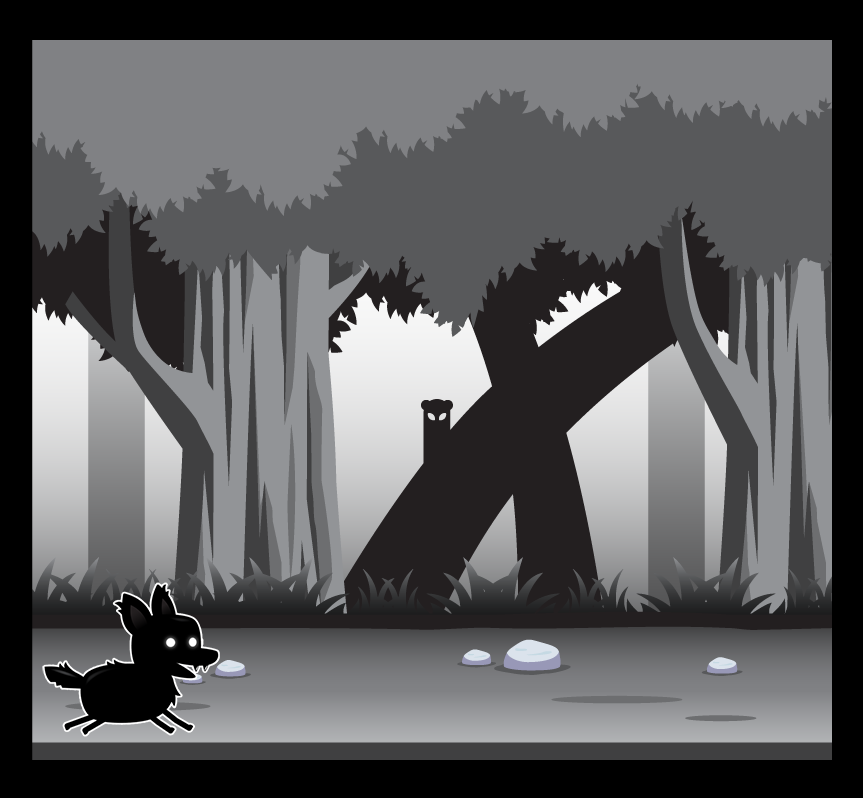
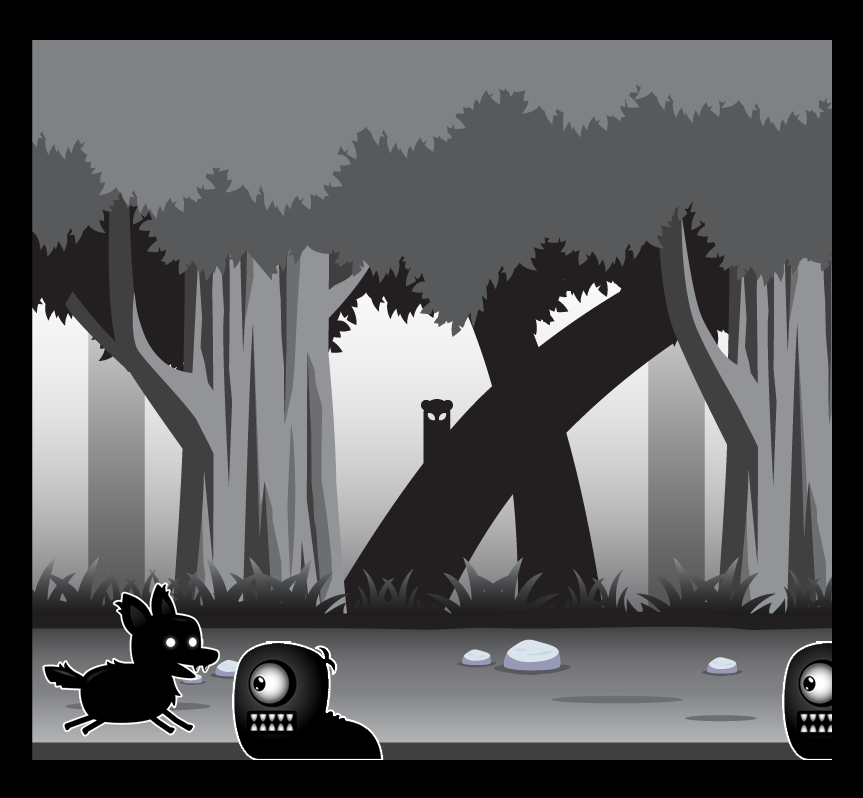
Before and after one commit to MADROCHA/Javascript-Side-Scroller-Game-Practice2022, a plain HTML site: page index.html in a window 1280 px wide. Shown: the whole page, without its empty margins (208-1071 px from the left). Drawn offline with Linux system fonts and the light colour scheme.

Commit message:
_script.js_classBackground/.draw()_modified/.update()_created_//_classEnemy/.constructor()/.draw()/.update()//function_handleEnemies()_var//function_animate()player(draw,update).background(draw,update)animateDelta(0)//_SideScrollGame_

```diff
--- a/index.html
+++ b/index.html
@@ -9,9 +9,18 @@
 </head>
 <body>
     <canvas id="canvas1"></canvas>
-    <img src="src/player.png" id="playerImage" alt="">
-    <img src="src/background_single.png" id="backgroundImage" alt="">
-    <img src="src/enemy_1.png" id="enemyImage" alt="">
+    <img
+        id="playerImage"
+        src="src/player.png"
+        alt="">
+    <img
+        id="backgroundImage"
+        src="src/background_single.png"
+        alt="">
+    <img
+        id="enemyImage"
+        src="src/enemy_1.png"
+        alt="">
 
     <script src="script.js"></script>
 </body>
--- a/script.js
+++ b/script.js
@@ -3,6 +3,7 @@ window.addEventListener('load', function(){
     const ctx = canvas.getContext('2d');
     canvas.width = 800;
     canvas.height = 720;
+    let enemies = [];
 
 
     /* CLASSES */
@@ -90,20 +91,69 @@ window.addEventListener('load', function(){
             this.y = 0,
             this.width = 2400;
             this.height = 720;
+            this.speed = 5.5;
         }
         draw(context){
-            context.drawImage(this.image, this.x, this.y)
+            context.drawImage(this.image, this.x, this.y, this.width, this.height)
+            context.drawImage(this.image, this.x + this.width - this.speed, this.y, this.width, this.height)
+        }
+        update(){
+            this.x -= this.speed;
+            if (this.x < 0 - this.width) this.x = 0;
+
+
         }
     }
     class Enemy {
+        constructor(gameWidth, gameHeight){
+            this.gameWidth = gameWidth;
+            this.gameHeight = gameHeight;
+            this.width = 160;
+            this.height = 119;
+            this.image = document.getElementById('enemyImage');
+            this.x = this.gameWidth + this.width;
+            this.y = this.gameHeight - this.height;
+            this.frameX = 0;
 
+            this.maxFrame = 5;
+            this.fps = 20;
+            this.frameTimer = 0;
+            this.frameInterval = 1000/this.fps;
+
+            this.speed = 5;
+        }
+        draw(context){
+            context.drawImage(this.image, this.frameX * this.width, 0, this.width   , this.height, this.x, this.y, this.width, this.height)
+        }
+        update(deltaTime){
+            if(this.frameTimer > this.frameInterval){
+
+                if (this.frameX >= this.maxFrame) this.frameX = 0;
+                else this.frameX++;
+                this.frameTimer = 0;
+            } else {
+                this.frameTimer += deltaTime;
+            }
+            this.x -= this.speed;
+        }
     }
     /* CLASSES */
 
 
     /* FUNCTIONS */
-    function handleEnemies(){
 
+    function handleEnemies(deltaTime){
+        if (enemyTimer > enemyInterval + randomEnemyInterval){
+            enemies.push(new Enemy(canvas.width, canvas.height));
+            randomEnemyInterval = Math.random() * 1000 + 500;
+            enemyTimer = 0;
+        } else {
+            enemyTimer += deltaTime;
+        }
+        enemies.forEach(enemy =>{
+            enemy.draw(ctx);
+            enemy.update(deltaTime);
+        })
     }
     function displayStatusText(){
 
@@ -112,15 +162,27 @@ window.addEventListener('load', function(){
     const input = new InputHandler();
     const player = new Player(canvas.width, canvas.height);
     const background = new Background(canvas.width, canvas.height);
+    /* const enemy1 = new Enemy(canvas.width, canvas.height); */
 
+    let lastTime = 0;
+    let enemyTimer = 0;
+    let enemyInterval = 1000;
+    let randomEnemyInterval = Math.random() * 1000 + 500;
 
-    function animate(){
-        ctx.clearRect(0, 0, canvas.width, canvas.height)
+    function animate(timeStamp){
+        const deltaTime = timeStamp - lastTime;
+        lastTime = timeStamp;
+        /* console.log(deltaTime) */
+        ctx.clearRect(0, 0, canvas.width, canvas.height);
         background.draw(ctx);
+        /* background.update(); */
         player.draw(ctx);
         player.update(input);
+        /* enemy1.draw(ctx);
+        enemy1.update(); */
+        handleEnemies(deltaTime);
         requestAnimationFrame(animate);
     }
-    animate();
+    animate(0);
     /* FUNCTIONS */
 });
```
